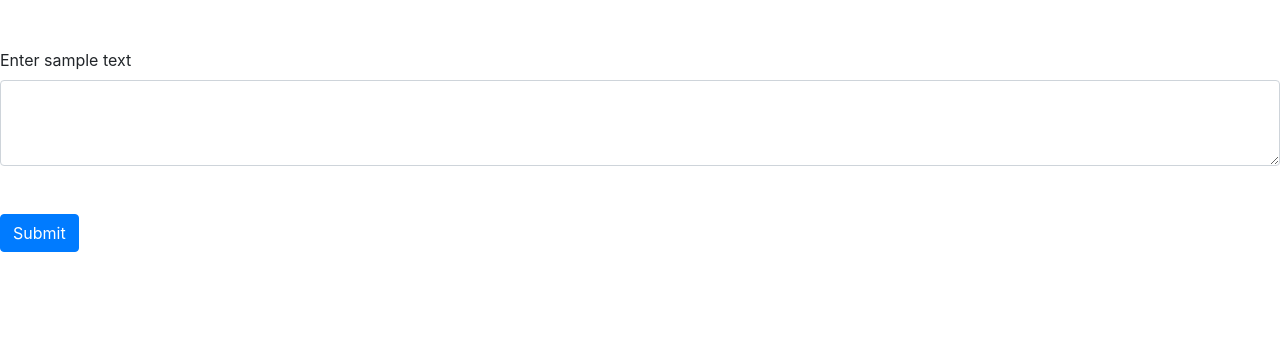
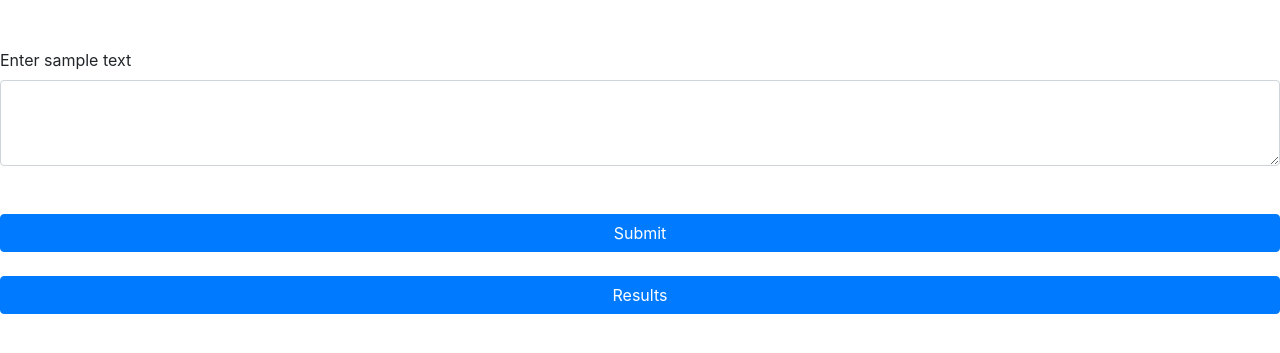
Before and after one commit to abhishekr7/compilers, a Flask app: page / in a window 1280 px wide. Shown: the part 56-409 px from the top of the page. Run offline with Flask 2, Linux system fonts and the light colour scheme; some libraries are stand-ins or nearby versions.

Commit message:
New files

```diff
--- a/app.py
+++ b/app.py
@@ -139,6 +139,7 @@ def innit():
     outputfile.close()
 
 def check_accuracy() :
+    outputResult = ""
     testfile = codecs.open("Dataset/new_test.txt", mode = "r", encoding = "utf-8")
     all_tags = []
     trainfile = codecs.open("Dataset/new_train.txt", mode = "r", encoding = "utf-8")
@@ -224,9 +225,10 @@ def check_accuracy() :
     tagprobfile.close()
 
     accuracy = (final_match_count / final_word_count) * 100.0
-    print("Total words in the test dataset : " + str(final_word_count))
-    print("Number of words correctly tagged : " + str(final_match_count))
-    print("Accuracy : " + str(accuracy))
+
+    outputResult += "Total words in the test dataset : " + str(final_word_count) + "<br/>"
+    outputResult += "Number of words correctly tagged : " + str(final_match_count) + "<br/>"
+    outputResult += "Accuracy : " + str(accuracy) + "<br/>"
 
     for tag in dict_actual_tag :
         true_positives = dict_true_positive[tag]
@@ -248,9 +250,12 @@ def check_accuracy() :
 
         #print(tag + " Precision " + str(precision) + " Recall " + str(recall) + " F-score " + str(fscore))
 
+    return outputResult
+
 @app.route('/')
 def home():
     return render_template('home.html')
+
 @app.route('/join', methods=['GET','POST'])
 def my_form_post():
     text1 = request.form['text1']
@@ -258,12 +263,28 @@ def my_form_post():
     #text2 = request.form['text2']
 
     innit()
-    check_accuracy()
+    #check_accuracy()
     combine = hmm_pos_tagger(text1)
     result = {
         "output": combine
     }
     result = {str(key): value for key, value in result.items()}
     return jsonify(result=result)
+
+@app.route('/results', methods=['GET','POST'])
+def my_results_post():
+    #text1 = request.form['text1']
+    #word = request.args.get('text1')
+    #text2 = request.form['text2']
+
+    innit()
+    combine = check_accuracy()
+    #combine = hmm_pos_tagger(text1)
+    result = {
+        "output": combine
+    }
+    result = {str(key): value for key, value in result.items()}
+    return jsonify(result=result)
+
 if __name__ == '__main__':
     app.run(debug=True)
--- a/templates/home.html
+++ b/templates/home.html
@@ -6,8 +6,15 @@
     <script src="https://ajax.googleapis.com/ajax/libs/jquery/3.1.1/jquery.min.js"></script>
     <link rel="stylesheet" href="https://stackpath.bootstrapcdn.com/bootstrap/4.5.2/css/bootstrap.min.css" integrity="sha384-JcKb8q3iqJ61gNV9KGb8thSsNjpSL0n8PARn9HuZOnIxN0hoP+VmmDGMN5t9UJ0Z" crossorigin="anonymous">
 </head>
+<style>
+
+.clicked{
+  padding-left: 30px
+}
+
+</style>
 <script>
-function myFunction() {
+function myFunction1() {
 var text1= $('#text1').val();
   $.ajax({
               url: "/join",
@@ -21,7 +28,24 @@ var text1= $('#text1').val();
                     html+="<p>"+val+"<p>"
                 });
                 html +="<br>";
-                $(".show-data").append(html);
+                $(".show-data").html(html);
+            });
+};
+
+function myFunction2() {
+//var text1= $('#text1').val();
+  $.ajax({
+              url: "/results",
+              type: "POST"
+          }).done(function(response) {
+            var html= "<br><br><br><p> <b> RESULT : <b><p>";
+            response =response.result;
+                 $.each(response,function(key,val){
+                 console.log(val);
+                    html+="<p>"+val+"<p>"
+                });
+                html +="<br>";
+                $(".show-data").html(html);
             });
 };
   </script>
@@ -32,13 +56,21 @@ var text1= $('#text1').val();
 </nav>
     <br />
     <br />
-    <p>
             <label for="text1">Enter sample text</label>
             <textarea class="form-control" id="text1" rows="3"></textarea>
             <br/><br/>
-            <button id="clicked" onclick="myFunction()" class="btn btn-primary">Submit</button>
-        </p>
-    <div class="show-data" >
+            <div class="text-center">
+              <button id="clicked1" onclick="myFunction1()" class="btn btn-primary btn-responsive btn-block">Submit</button>
+            </div>
+            <br/>
+
+            <div class="text-center">
+              <button id="clicked2" onclick="myFunction2()" class="btn btn-primary btn-block">Results</button>
+            </div>
+
+    <div class="text-center">
+      <div class="show-data" >
+      </div>
     </div>
 </body>
 </html>
```
